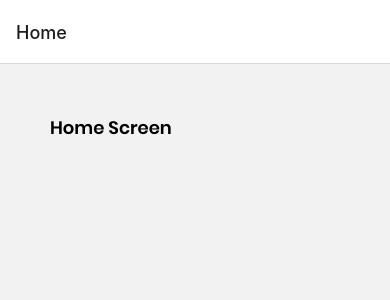
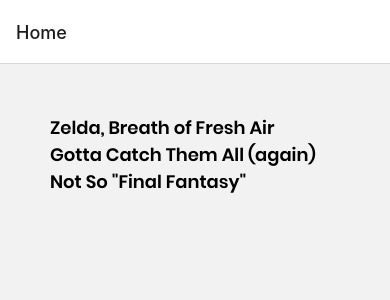
Before and after one commit to s-arina/ReactNative_ReviewApp, a React Native app: screen /Home in a window 390 px wide. Shown: the top 300 px of the page. Built offline with nearby package versions, Linux system fonts and the light colour scheme.

Commit message:
passing navigation state

```diff
--- a/screens/Home.js
+++ b/screens/Home.js
@@ -1,11 +1,51 @@
-import React from 'react';
-import { View, Text } from 'react-native';
+import React, { useState } from 'react';
+import { View, Text, Button, FlatList, TouchableOpacity } from 'react-native';
 import { globalStyles } from '../styles/Global';
 
-export default function Home() {
+export default function Home({ navigation }) {
+  // destruct navigation prop
+  const pressHandler = () => {
+    navigation.navigate('Review Details');
+    // navigation.push('Review Details')
+    // .push/.pop and .goBack() also work for more control if needed
+  };
+
+  const [reviews, setReviews] = useState([
+    {
+      title: 'Zelda, Breath of Fresh Air',
+      rating: 5,
+      body: 'lorem ipsum',
+      key: '1',
+    },
+    {
+      title: 'Gotta Catch Them All (again)',
+      rating: 4,
+      body: 'lorem ipsum',
+      key: '2',
+    },
+    {
+      title: 'Not So "Final Fantasy"',
+      rating: 3,
+      body: 'lorem ipsum',
+      key: '3',
+    },
+  ]);
+
   return (
     <View style={globalStyles.container}>
-      <Text style={globalStyles.title}>Home Screen</Text>
+      {/* <Button title='goto review' onPress={pressHandler} /> */}
+      <FlatList
+        data={reviews} // pass state
+        renderItem={(
+          { item } // destructure each item to render out
+        ) => (
+          <TouchableOpacity
+            onPress={() => navigation.navigate('Review Details', item)} // navigate to details page while passing in the items info
+          >
+            <Text style={globalStyles.title}>{item.title}</Text>
+          </TouchableOpacity>
+        )}
+      />
     </View>
   );
 }
--- a/screens/ReviewDetails.js
+++ b/screens/ReviewDetails.js
@@ -2,10 +2,13 @@
 import { View, Text } from 'react-native';
 import { globalStyles } from '../styles/Global';
 
-export default function ReviewDetails() {
+export default function ReviewDetails({ route }) {
+  const item = route.params;
   return (
     <View style={globalStyles.container}>
-      <Text style={globalStyles.title}>Review Details Screen</Text>
+      <Text>{item.title}</Text>
+      <Text>Rating: {item.rating}</Text>
+      <Text>{item.body}</Text>
     </View>
   );
 }
```
Also changed, not shown: 1 other file (tests, documents, lock files or other folders).
